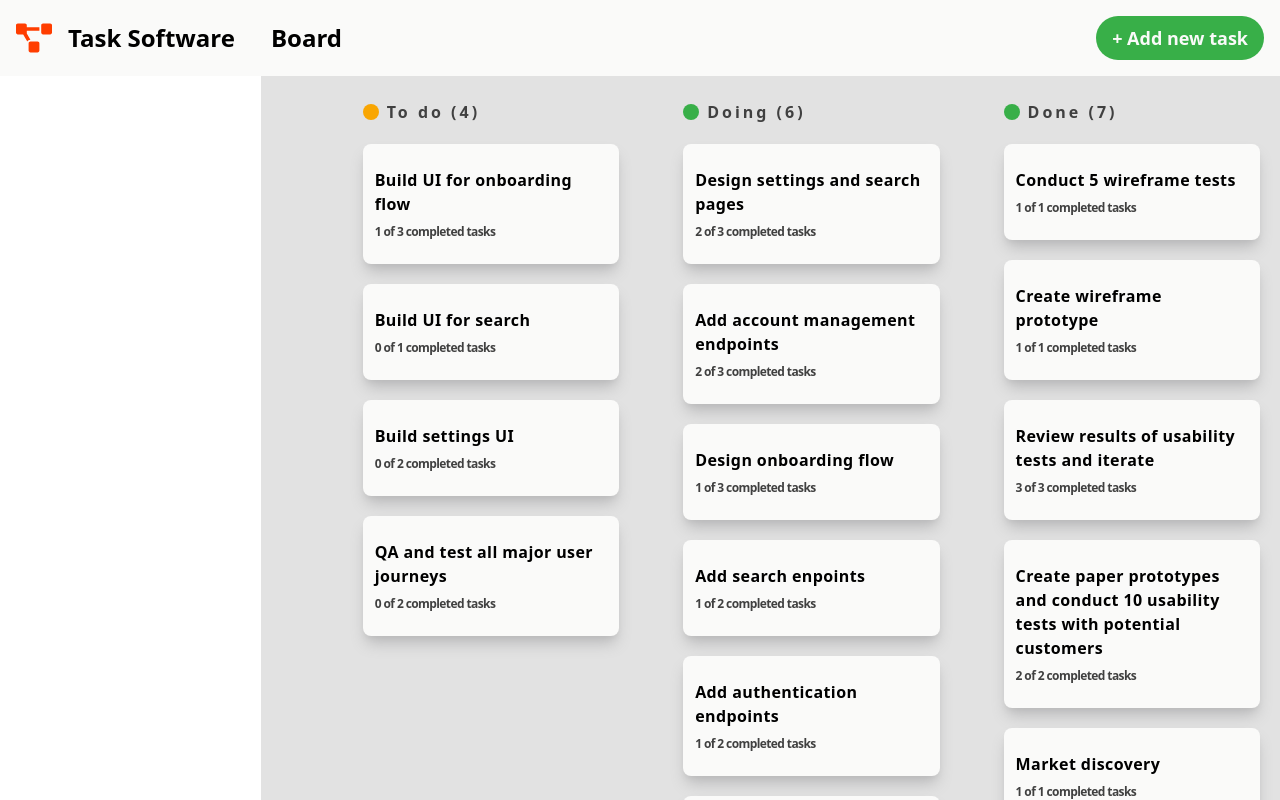
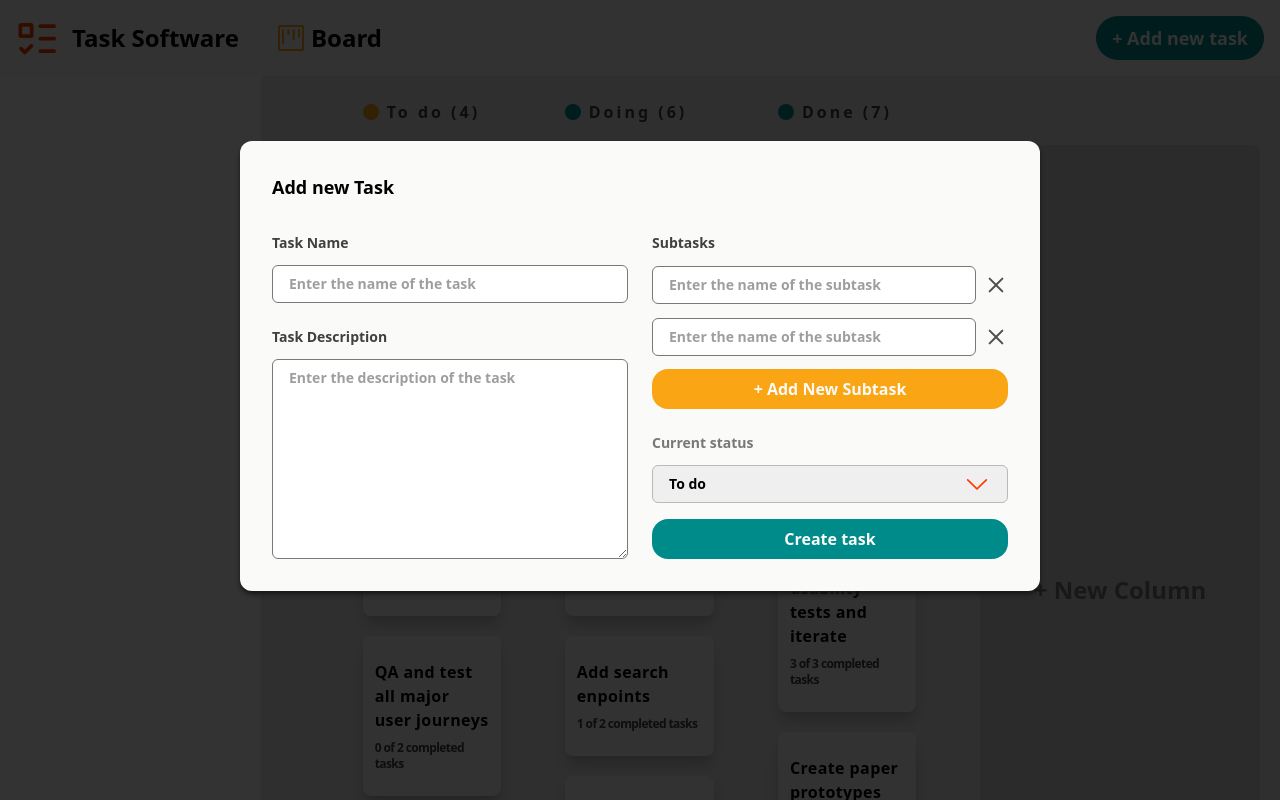
Before and after one commit to alexandru-posirca/Task-Management-Software, a React (Vite) app: page / in a window 1280 px wide. Both pictures are taken after a click on the button "+ Add new task". Built offline with nearby package versions, Linux system fonts and the light colour scheme.

Commit message:
Fixing functionalities & fixing design elements

```diff
--- a/src/components/Column.jsx
+++ b/src/components/Column.jsx
@@ -11,7 +11,7 @@ function Column({ colIndex }) {
     'bg-cyan-500',
     'bg-orange-300',
     'bg-orange-500',
-    'bg-green-300',
+    'bg-cyan-300',
     'bg-green-500'
   ]
 
--- a/src/components/Content.jsx
+++ b/src/components/Content.jsx
@@ -2,6 +2,7 @@ import { useEffect, useState } from "react"
 import Sidebar from "./Sidebar"
 import { useSelector } from "react-redux"
 import Column from "./Column"
+import EditBoardModal from "../modals/EditBoardModal"
 
 function Content() {
 
@@ -18,6 +19,8 @@ function Content() {
   const board = boards.find((board) => board.statusActive)
   const columns = board.columnsList
 
+  const [boardModalActive, setBoardModalActive] = useState(false)
+
 
   useEffect(() => {
     const handleResizeWindow = () => {
@@ -33,20 +36,39 @@ function Content() {
 
   return (
     <div
-    className={windowSize[0] >= 768 && sidebarActive ? 'bg-gray-100 overflow-x-scroll h-screen scrollbar-hide flex gap-6 dark:bg-gray-500 ml-[261px]' : 'bg-gray-100 overflow-x-scroll h-screen scrollbar-hide flex gap-6 dark:bg-gray-500 flex-col items-center pt-[70px]'}
+    className={windowSize[0] >= 768 && sidebarActive ? 'bg-gray-100 overflow-x-scroll h-screen scrollbar-hide flex gap-6 dark:bg-gray-500 ml-[261px] bg-opacity-70' : 'bg-gray-100 overflow-x-scroll h-screen scrollbar-hide flex gap-6 dark:bg-gray-500 flex-col items-center pt-[70px] bg-opacity-70'}
     >
       {
         windowSize[0] >= 768 && (
           <Sidebar/>
         )
       }
-
+      {columns.length > 0 ? (
+        <>
+        {columns.map((col, index) => (
+            <Column key={index} colIndex={index}/>
+          ))}
+        <div
+          onClick={() => {
+            setBoardModalActive(true)
+          }}
+           className="h-screen flex justify-center items-center text-2xl font-bold transition duration-300 scrollbar-hide mb-2 mx-5 pt-[90px] min-w-[280px] dark:bg-gray-500 bg-gray-200 text-gray-300 mt-[145px] rounded-lg bg-opacity-40 cursor-pointer">
+          + New Column
+          </div>
+        </>
+      ) : (
+      <>
+        <BoardEmpty type="edit"/>
+      </>
+      )}
       {
-        columns.map((col, index) => (
-          <Column key={index} colIndex={index}/>
-        ))
+       boardModalActive && (
+        <EditBoardModal
+        type='edit'
+        setBoardModalActive={setBoardModalActive}
+        />
+       )
       }
-
     </div>
   )
 }
--- a/src/components/Header.jsx
+++ b/src/components/Header.jsx
@@ -3,22 +3,24 @@ import arrowDown from "../assets/arrow-down.svg";
 import arrowUp from "../assets/arrow-up.svg";
 import BoardDropDown from './BoardDropDown';
 import AddTaskModal from '../modals/AddTaskModal';
+import boardIcon from "../assets/board-icon.svg";
 
 function Header() {
 
   const [activeDropDown, setActiveDropDown] = useState(false);
-  const [activeAddTaskModal, setAddActiveTaskModal] = useState(false);
+  const [taskModalActive, setTaskModalActive] = useState(false);
 
   return (
     <div className='p-4 fixed left-0 right-0 bg-white-main dark:bg-gray-500 z-30'>
       <header className='flex justify-between dark:text-white-main items-center'>
         <div className='flex items-center space-x-2 md:space-x-4'>
-          <svg xmlns="http://www.w3.org/2000/svg" width="36" height="36" viewBox="0 0 640 512"><path fill="#ff3d00" d="M384 320H256c-17.67 0-32 14.33-32 32v128c0 17.67 14.33 32 32 32h128c17.67 0 32-14.33 32-32V352c0-17.67-14.33-32-32-32M192 32c0-17.67-14.33-32-32-32H32C14.33 0 0 14.33 0 32v128c0 17.67 14.33 32 32 32h95.72l73.16 128.04C211.98 300.98 232.4 288 256 288h.28L192 175.51V128h224V64H192zM608 0H480c-17.67 0-32 14.33-32 32v128c0 17.67 14.33 32 32 32h128c17.67 0 32-14.33 32-32V32c0-17.67-14.33-32-32-32"></path></svg>
-          <h3 className='hidden md:inline-block font-bold md:text-2xl'>
+        <svg xmlns="http://www.w3.org/2000/svg" width="40" height="40" viewBox="0 0 16 16"><path fill="#ff3d00" d="M2 2h4a1 1 0 0 1 1 1v4a1 1 0 0 1-1 1H2a1 1 0 0 1-1-1V3a1 1 0 0 1 1-1m4.655 8.595a.75.75 0 0 1 0 1.06L4.03 14.28a.75.75 0 0 1-1.06 0l-1.5-1.5a.749.749 0 0 1 .326-1.275a.75.75 0 0 1 .734.215l.97.97l2.095-2.095a.75.75 0 0 1 1.06 0M9.75 2.5h5.5a.75.75 0 0 1 0 1.5h-5.5a.75.75 0 0 1 0-1.5m0 5h5.5a.75.75 0 0 1 0 1.5h-5.5a.75.75 0 0 1 0-1.5m0 5h5.5a.75.75 0 0 1 0 1.5h-5.5a.75.75 0 0 1 0-1.5m-7.25-9v3h3v-3Z"></path></svg>
+          <h3 className='hidden md:inline-block font-semibold md:text-2xl'>
             Task Software
           </h3>
           <div className='flex items-center'>
-            <h3 className='truncate max-w-[200px] md:text-2xl text-xl font-bold md:ml-5'>
+            <img src={boardIcon} className="w-8 ml-1 md:ml-5 hidden md:block"></img>
+            <h3 className='truncate max-w-[200px] md:text-2xl text-xl font-semibold ml-1 md:ml-1'>
               Board
             </h3>
             <img src={activeDropDown ? arrowUp : arrowDown} alt="icon-dropdown" className='ml-2 md:hidden cursor-pointer' onClick={() => setActiveDropDown(state =>!state)} />
@@ -26,14 +28,18 @@ function Header() {
         </div>
 
         <div className='flex space-x-4 items-center md:space-x-6'>
-            <button className='hidden md:block button'>
+            <button className='hidden md:block button'
+              onClick={()=> {
+                setTaskModalActive(prevState => !prevState)
+              }}
+            >
               + Add new task
             </button>
             <button
             onClick={()=> {
-              setAddActiveTaskModal(state => !state)
+              setTaskModalActive(prevState => !prevState)
             }}
-            className='button py-1 px-3 md:hidden'>
+            className='button pt-[2px] pb-1 px-3 md:hidden'>
               +
             </button>
         </div>
@@ -41,7 +47,7 @@ function Header() {
 
       {activeDropDown && <BoardDropDown setActiveDropDown={setActiveDropDown}/>}
 
-      { activeAddTaskModal && <AddTaskModal device='mobile' setAddActiveTaskModal={setAddActiveTaskModal} type="add"/> }
+      { taskModalActive && <AddTaskModal device='mobile' setAddTaskModalActive={setTaskModalActive} type="add"/> }
 
     </div>
   )
--- a/src/components/Task.jsx
+++ b/src/components/Task.jsx
@@ -25,7 +25,7 @@ function Task({ taskIndex, colIndex}) {
       onClick={() => {
         setTaskModalActive(true)
       }}
-      className="py-6 px-3 rounded-lg first:my-5 bg-white-main dark:bg-gray-500 shadow-gray-200 shadow-lg hover:text-orange-300 dark:text-white-main dark:hover:text-orange-300 cursor-pointer">
+      className="py-6 px-3 rounded-lg first:my-5 bg-white-main dark:bg-gray-500 shadow-gray-200 shadow-lg hover:text-orange-400 dark:text-white-main dark:hover:text-orange-400 cursor-pointer">
         <p className="tracking-wide font-bold">
           {task.titleTask}
         </p>
--- a/src/index.css
+++ b/src/index.css
@@ -4,7 +4,7 @@
 
 @layer components {
   .button {
-    @apply bg-green-300 py-2 px-4 rounded-full text-white-main text-lg font-semibold hover:opacity-80 duration-200
+    @apply bg-cyan-300 py-2 px-4 rounded-full text-white-main text-lg font-semibold hover:opacity-80 duration-200
   }
 }
 
--- a/src/modals/AddTaskModal.jsx
+++ b/src/modals/AddTaskModal.jsx
@@ -4,18 +4,19 @@ import closeIcon from "../assets/close.svg";
 import { useDispatch, useSelector } from "react-redux";
 import sliceBoards from "../redux/sliceBoards";
 
-function TaskModal({ type, action, device, setAddActiveTaskModal, taskIndex, pervColIndex = 0 }) {
+function TaskModal({ type, action, device, setAddTaskModalActive, setTaskModalActive, taskIndex, prevColIndex = 0 }) {
   const dispatch = useDispatch()
+  const [firstLoadActive, setFirstLoadActive] = useState(true)
   const [titleTask, setTitleTask] = useState('')
   const [descriptionTask, setDescriptionTask] = useState('')
   const [isChecked, setIsChecked] = useState(true)
   const board = useSelector(state => state.boards).find((board) => board.statusActive)
+  const columns = board.columnsList;
+  const col = columns.find((col, index) => index === prevColIndex)
+  const task = col ? col.tasksList.find((task, index) => index === taskIndex) : []
 
-  const columns = board.columnsList;
-  const col = columns.find((col, index) =>index === pervColIndex)
-
-  const [statusTask, setStatusTask] = useState(columns[pervColIndex].titleTask)
-  const [newColIndex, setNewColIndex] = useState(pervColIndex)
+  const [statusTask, setStatusTask] = useState(columns[prevColIndex].titleTask)
+  const [newColIndex, setNewColIndex] = useState(prevColIndex)
 
   const [subTasks, setSubTasks] = useState(
     [
@@ -45,20 +46,30 @@ function TaskModal({ type, action, device, setAddActiveTaskModal, taskIndex, per
     return true
   }
 
-  const onDelete = id => {
-    setSubTasks( perState => perState.filter(el => el.id !== id) )
+  if (type === 'edit' && firstLoadActive) {
+    setSubTasks(
+      task.subTasks.map(subtask => {
+        return { ...subtask, id: uuidv4()}
+      })
+    )
+    setTitleTask(task.titleTask)
+    setDescriptionTask(task.descriptionTask)
+    setFirstLoadActive(false)
   }
 
-  const onChange = (id, valueNew) => {
-    setSubTasks(pervState => {
-      const stateNew = [...pervState]
+  const onDelete = id => {
+    setSubTasks(prevState => prevState.filter(el => el.id !== id) )
+  }
+
+
+  const onChangeSubTasks = (id, valueNew) => {
+    setSubTasks(prevState => {
+      const stateNew = [...prevState]
       const subTask = stateNew.find(subTask => subTask.id === id)
       subTask.titleSubTask = valueNew
       return stateNew
     })
   }
-
-
 
   const onSubmit = type => {
     if(type === 'add') {
@@ -76,30 +87,28 @@ function TaskModal({ type, action, device, setAddActiveTaskModal, taskIndex, per
         subTasks,
         statusTask,
         taskIndex,
-        pervColIndex,
+        prevColIndex,
         newColIndex
       }))
     }
   }
 
-
-
   return (
     <div
-      onClick={(e) => {
+      onClick={e => {
         if (e.target !== e.currentTarget) {
           return;
         }
-        setAddActiveTaskModal(false);
+        setAddTaskModalActive(false);
       }}
       className={
         device === "mobile"
-          ? "p-6 pb-40 overflow-y-scroll flex absolute left-0 right-0 top-0 bottom-[-100vh] bg-black-main bg-opacity-80"
-          : "p-6 pb-40 overflow-y-scroll absolute left-0 right-0 top-0 bottom-[-100vh] flex bg-black-main bg-opacity-80"
+          ? "p-4 pb-40 overflow-y-scroll flex absolute left-0 right-0 top-0 bottom-[-100vh] bg-black-main bg-opacity-80"
+          : "px-4 pb-40 pt-6 overflow-y-scroll absolute inset-0 flex bg-black-main bg-opacity-30"
       }
     >
       <div
-      className="overflow-y-scroll max-h-[95vh] bg-white-main dark:bg-gray-500 text-black-main  dark:text-white-main shadow-gray-500 scrollbar-hide m-auto w-full p-8 rounded-xl font-bold shadow-md max-w-[420px] md:max-w-[800px]"
+      className="overflow-y-scroll max-h-[95vh] bg-white-main dark:bg-gray-500 text-black-main  dark:text-white-main shadow-gray-500 scrollbar-hide m-auto w-full p-8 rounded-xl font-semibold shadow-md max-w-[420px] md:max-w-[800px]"
       >
         <h3 className="text-lg">
          {action === 'edit' ? 'Edit' : 'Add new'} Task
@@ -115,7 +124,7 @@ function TaskModal({ type, action, device, setAddActiveTaskModal, taskIndex, per
             value={titleTask}
             onChange={(e)=> setTitleTask(e.target.value)}
             type="text"
-            className="px-4 py-2 rounded-md text-sm border border-gray-400 focus:border-0 focus:outline-orange-300 bg-transparent ring-0 outline-none dark:text-black-main"
+            className="px-4 py-2 rounded-md text-sm border border-gray-300 focus:border-0 focus:outline-orange-300 bg-transparent ring-0 outline-none dark:text-black-main"
             placeholder="Enter the name of the task"
           />
         </div>
@@ -127,7 +136,7 @@ function TaskModal({ type, action, device, setAddActiveTaskModal, taskIndex, per
           <textarea
             value={descriptionTask}
             onChange={(e)=> setDescriptionTask(e.target.value)}
-            className="px-4 py-2 min-h-[200px] rounded-md text-sm border border-gray-400 focus:border-0 focus:outline-orange-300 bg-transparent ring-0 outline-none dark:text-black-main"
+            className="px-4 py-2 min-h-[200px] rounded-md text-sm border border-gray-300 focus:border-0 focus:outline-orange-300 bg-transparent ring-0 outline-none dark:text-black-main"
             placeholder="Enter the description of the task"
           />
         </div>
@@ -147,11 +156,11 @@ function TaskModal({ type, action, device, setAddActiveTaskModal, taskIndex, per
               >
                 <input
                 onChange={(e) => {
-                  onChange(subTask.id, e.target.value)
+                  onChangeSubTasks(subTask.id, e.target.value)
                 }}
                 type="text"
                 value={subTask.titleSubTask}
-                className="px-4 py-2 text-sm border border-gray-500 focus:outline-orange-300 bg-transparent outline-none focus:border-0 flex-grow rounded-md dark:text-black-main"
+                className="px-4 py-2 text-sm border border-gray-300 focus:outline-orange-300 bg-transparent outline-none focus:border-0 flex-grow rounded-md dark:text-black-main"
                 placeholder="Enter the name of the subtask"
                 />
                 <img
@@ -165,8 +174,8 @@ function TaskModal({ type, action, device, setAddActiveTaskModal, taskIndex, per
           }
             <button
             onClick={()=> {
-              setSubTasks(stateNew => [
-                ...stateNew,
+              setSubTasks(state => [
+                ...state,
                 {
                   titleSubTask: '', statusCompleted: false, id: uuidv4()
                 }
@@ -174,7 +183,7 @@ function TaskModal({ type, action, device, setAddActiveTaskModal, taskIndex, per
             }}
             className="w-full py-2 rounded-2xl items-center dark:text-orange-300 dark:bg-white-main bg-orange-300 text-white-main"
             >
-              + Add New Task
+              + Add New Subtask
             </button>
           </div>
       {/*Status section*/}
@@ -200,12 +209,13 @@ function TaskModal({ type, action, device, setAddActiveTaskModal, taskIndex, per
             const checked = validate();
             if(checked) {
               onSubmit(type)
-              setAddActiveTaskModal(false)
+              setAddTaskModalActive(false)
+              type === "edit" && setTaskModalActive(false);
             }
           }}
-          className="w-full text-white-main bg-green-300 py-2 rounded-2xl items-center !mt-4"
+          className="w-full text-white-main bg-cyan-300 py-2 rounded-2xl items-center !mt-4"
           >
-            { type === 'edit' ? 'save edit' : 'Create task'}
+            { type === 'edit' ? 'Save edit' : 'Create task'}
           </button>
         </div>
         </div>
--- a/src/modals/DeleteTaskModal.jsx
+++ b/src/modals/DeleteTaskModal.jsx
@@ -7,8 +7,8 @@ function DeleteTaskModal({ type, title, onDeleteBttnClick, setDeleteModalActive
       }
       setDeleteModalActive(false)
     }}
-    className="fixed inset-0 px-2 py-4 overflow-scroll scrollbar-hide z-50 flex justify-center items-center bg-gray-500 bg-opacity-80">
-      <div className="m-auto bg-white-main dark:bg-gray-400 text-black-main dark:text-white-main scrollbar-hide overflow-y-scroll max-h-[95vh] max-w-md w-full p-8 rounded-xl font-bold">
+    className="fixed inset-0 p-4 overflow-scroll scrollbar-hide z-50 flex justify-center items-center bg-gray-500 bg-opacity-80">
+      <div className="m-auto bg-white-main dark:bg-gray-400 text-black-main dark:text-white-main scrollbar-hide overflow-y-scroll max-h-[95vh] max-w-[420px] w-full p-8 rounded-xl font-bold">
         <h3 className="text-red-400 font-bold text-xl">
           Delete this {type}?
         </h3>
@@ -16,7 +16,7 @@ function DeleteTaskModal({ type, title, onDeleteBttnClick, setDeleteModalActive
           <p className="tracking-wide text-xs pt-6 text-gray-300 dark:text-gray-200">
             Are you certain you want to permanently delete the task <span className="italic font-semibold">"{title}"</span> and all its subtasks?
             <span className="block mt-4 font-semibold">
-            This action cannot be reversed
+            *This action cannot be reversed
             </span>
           </p>
         ) : (
```
Also changed, not shown: src/components/BoardDropDown.jsx (+3 -5 lines), src/modals/TaskModal.jsx (+15 -2 lines), tailwind.config.js (+4 -3 lines), src/assets/board-icon.svg.
